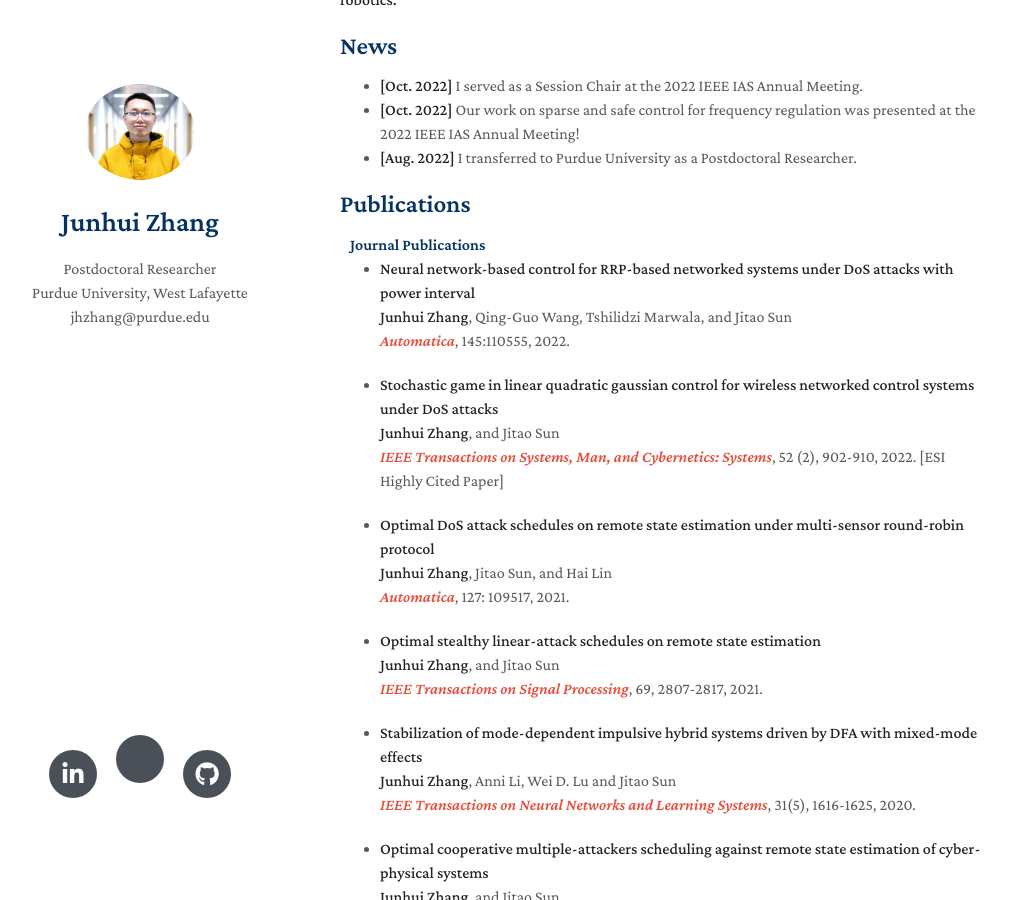
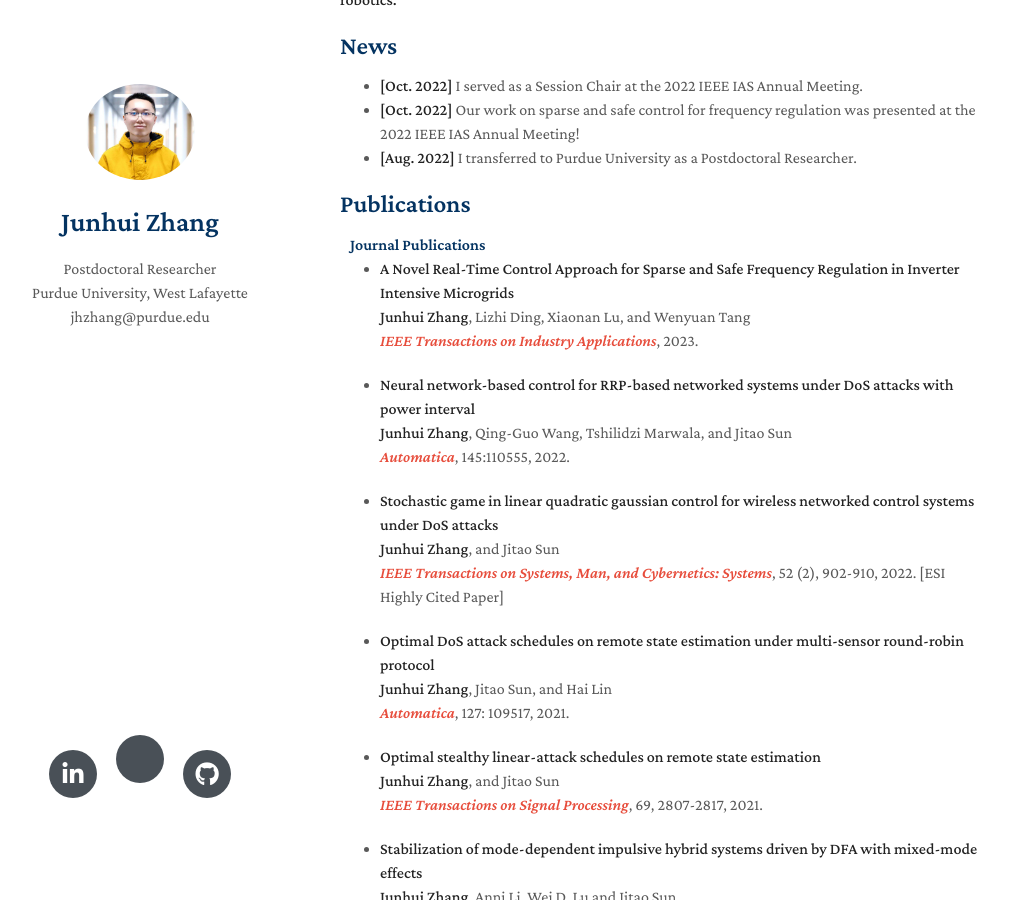
Before and after one commit to MrJUNHUIZHANG/Homepage, a Jekyll site: the page built from index.md, in a window 1280 px wide and 900 px high, scrolled down 405 px. Shown: the whole window, without its empty margins (130-1141 px from the left). Built offline with Jekyll 4.4.1, drawn with Linux system fonts in a browser that asks for light colours; nearby versions of some CDN libraries; a style sheet for code colours, icons or effects is not loaded; our own code applies the rules of GitHub Pages for plain Markdown files.

Commit message:
Update index.md

```diff
--- a/index.md
+++ b/index.md
@@ -16,6 +16,13 @@ My research interests are  **the interplay between control, optimization and mac
 
 ## Publications
 <h4 style="margin:0 10px 0;">Journal Publications</h4>
+
+- **A Novel Real-Time Control Approach for Sparse and Safe Frequency Regulation in Inverter Intensive Microgrids**
+  <br>
+  **Junhui Zhang**, Lizhi Ding, Xiaonan Lu, and Wenyuan Tang
+  <br>
+   <strong><i style="color:#e74d3c">IEEE Transactions on Industry Applications</i></strong>, 2023.
+  <br>
 
 - **Neural network-based control for RRP-based networked systems under DoS attacks with power interval**
   <br>
```
